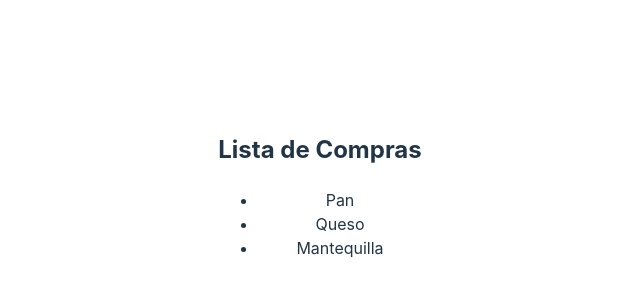
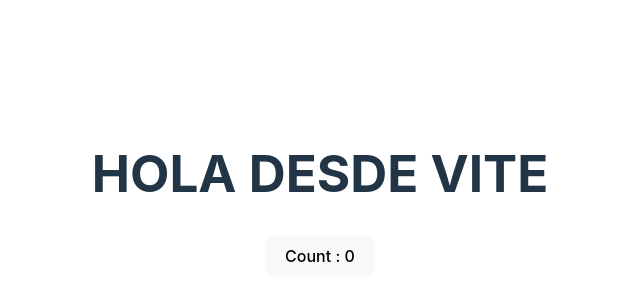
Before and after one commit to Abigail-Ortiz-Sullca/LAB-07-aux, a React (Vite) app: page / in a window 1280 px wide. Shown: the part 206-506 px from the top of the page, without its empty margins (320-960 px from the left). Built offline with nearby package versions, Linux system fonts and the light colour scheme.

Commit message:
feature(Q-2): increment counter by 5

```diff
--- a/src/App.jsx
+++ b/src/App.jsx
@@ -1,14 +1,15 @@
 import './App.css';
-import { List } from './components/List';
-import { WapperList} from './components/WrapperLis';
+import { Button } from './components/Button';
 
 function App() {
+  const buttonText = "Count : "
+
   return (
     <>
-      <WapperList>
-        <List/>
-      </WapperList>
+      <h1>HOLA DESDE VITE</h1>
+      <Button text={buttonText} />
     </>
-  )
+  );
 }
-export default App
+
+export default App;
--- a/src/components/Button.jsx
+++ b/src/components/Button.jsx
@@ -6,7 +6,7 @@ export const Button = props => {
   const [count, setCount] = useState(0);
 
   function handlerButton() {
-    setCount(count + 1);
+    setCount(count + 5);
   }
 
   return (
```
